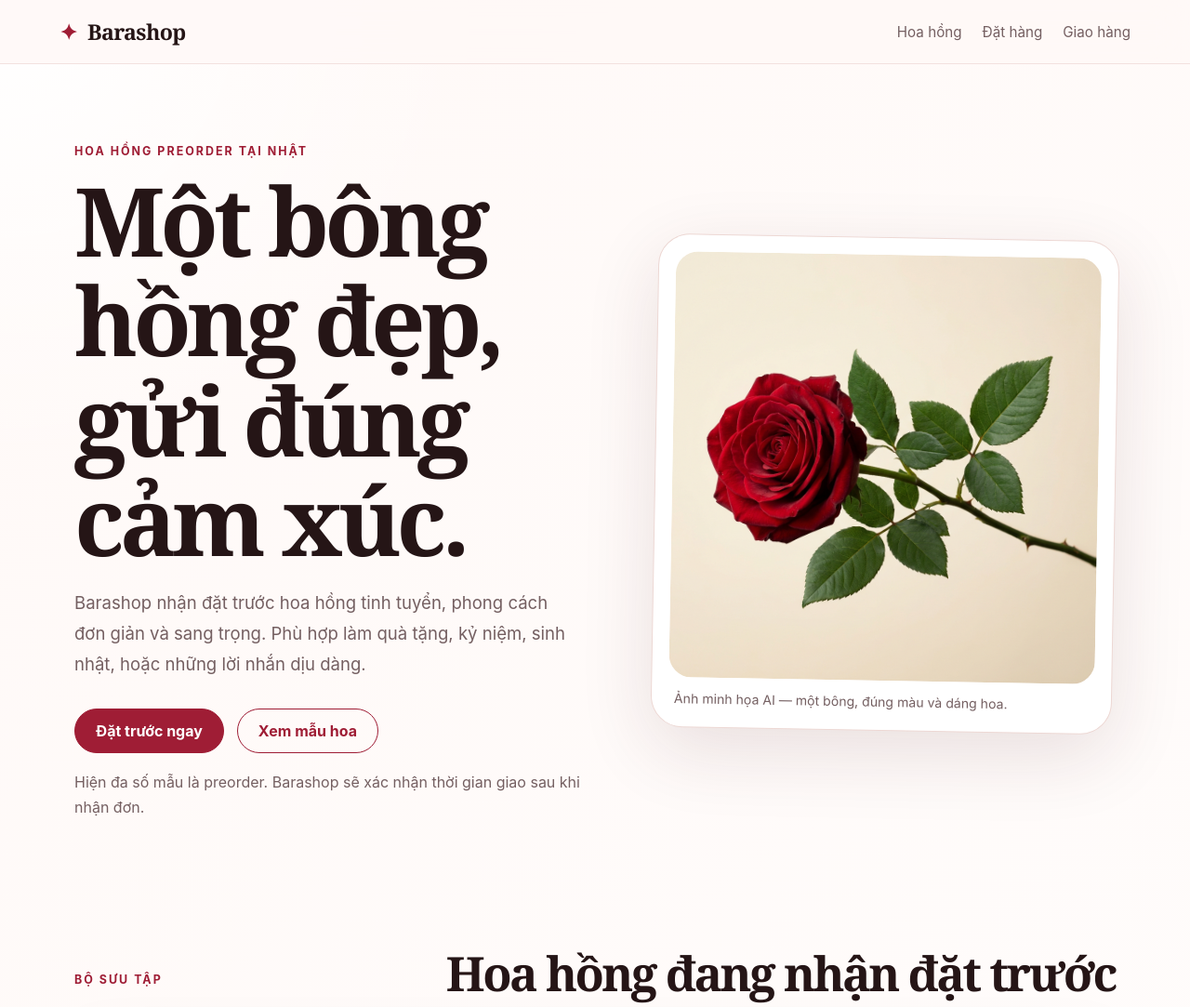
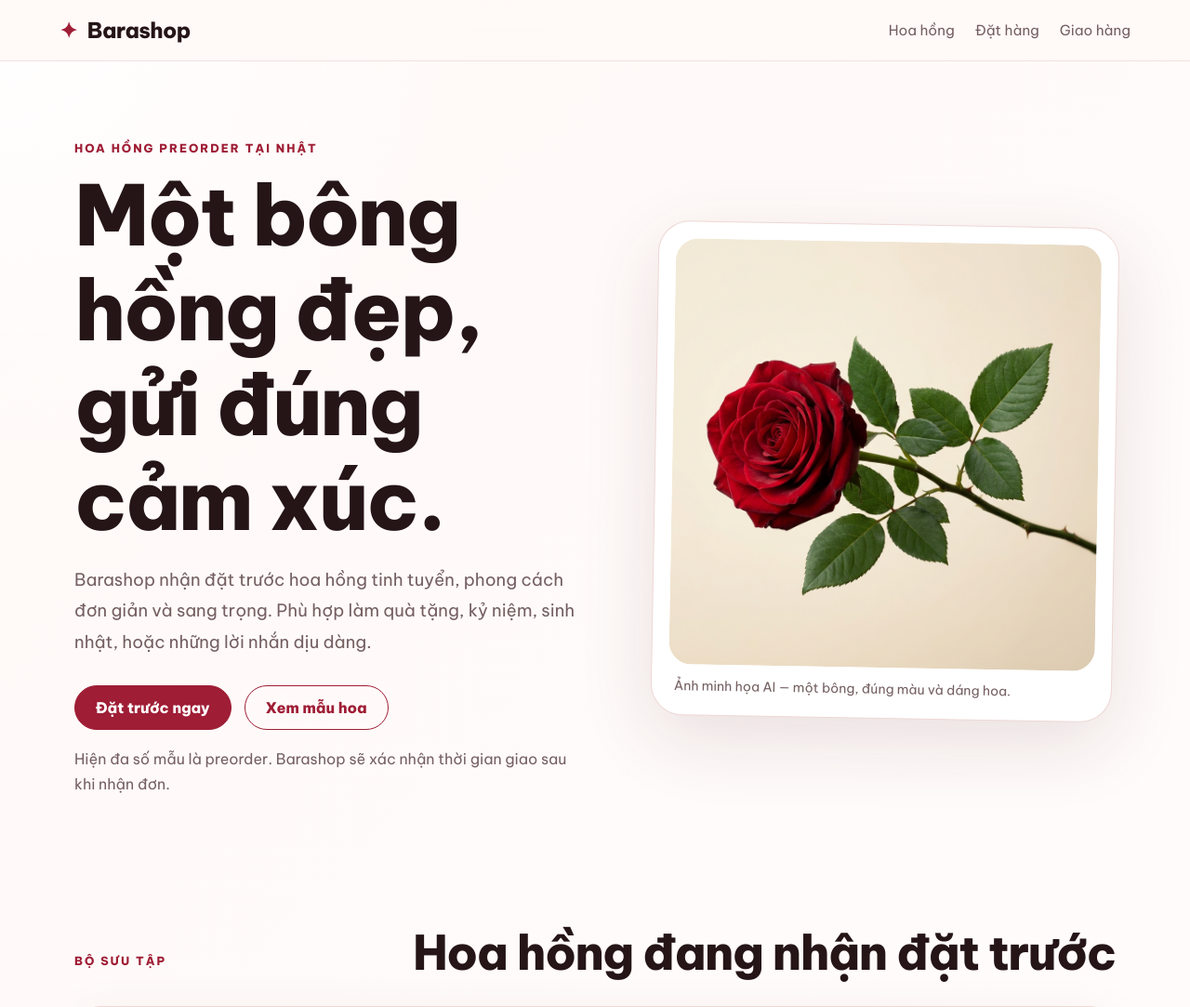
Before and after one commit to toanps/barashop, a website built with Vite: page index.html in a window 1280 px wide. Shown: the top 1083 px of the page at 93% size. Built offline with nearby package versions, Linux system fonts and the light colour scheme.

Commit message:
Fix Vietnamese font rendering

```diff
--- a/src/styles.css
+++ b/src/styles.css
@@ -1,3 +1,5 @@
+@import url('https://fonts.googleapis.com/css2?family=Be+Vietnam+Pro:wght@400;500;600;700;800&display=swap&subset=vietnamese');
+
 :root {
   color-scheme: light;
   --bg: #fff9f7;
@@ -9,7 +11,8 @@
   --blush: #f8e7e4;
   --line: #edd8d4;
   --shadow: 0 24px 80px rgba(75, 25, 32, 0.12);
-  font-family: Inter, ui-sans-serif, system-ui, -apple-system, BlinkMacSystemFont, "Segoe UI", sans-serif;
+  --font-main: "Be Vietnam Pro", "Noto Sans", "Noto Sans Vietnamese", ui-sans-serif, system-ui, -apple-system, BlinkMacSystemFont, "Segoe UI", Arial, sans-serif;
+  font-family: var(--font-main);
 }
 
 * { box-sizing: border-box; }
@@ -35,7 +38,7 @@ a { color: inherit; text-decoration: none; }
   backdrop-filter: blur(18px);
   border-bottom: 1px solid rgba(237, 216, 212, 0.7);
 }
-.brand { font-family: Georgia, serif; font-size: 1.45rem; font-weight: 700; letter-spacing: -0.03em; }
+.brand { font-family: var(--font-main); font-size: 1.45rem; font-weight: 800; letter-spacing: -0.02em; }
 .brand-mark { color: var(--rose); margin-right: 6px; }
 nav { display: flex; gap: 22px; color: var(--muted); font-size: 0.95rem; }
 nav a:hover { color: var(--rose); }
@@ -53,10 +56,10 @@ nav a:hover { color: var(--rose); }
   padding: 74px 0 54px;
 }
 .eyebrow { color: var(--rose); text-transform: uppercase; letter-spacing: 0.16em; font-size: 0.78rem; font-weight: 750; }
-h1, h2, h3 { margin: 0; line-height: 1.05; letter-spacing: -0.05em; }
-h1 { font-family: Georgia, serif; font-size: clamp(3.1rem, 8vw, 6.8rem); max-width: 780px; }
-h2 { font-family: Georgia, serif; font-size: clamp(2rem, 4vw, 3.7rem); }
-h3 { font-size: 1.35rem; }
+h1, h2, h3 { margin: 0; line-height: 1.14; letter-spacing: -0.025em; font-family: var(--font-main); }
+h1 { font-size: clamp(2.8rem, 7vw, 6rem); max-width: 820px; font-weight: 800; }
+h2 { font-size: clamp(2rem, 4vw, 3.55rem); font-weight: 800; }
+h3 { font-size: 1.35rem; font-weight: 800; }
 .lead { color: var(--muted); font-size: 1.16rem; line-height: 1.8; max-width: 620px; }
 .note, .muted { color: var(--muted); line-height: 1.7; }
 .hero-actions { display: flex; flex-wrap: wrap; gap: 14px; margin: 30px 0 18px; }
```
